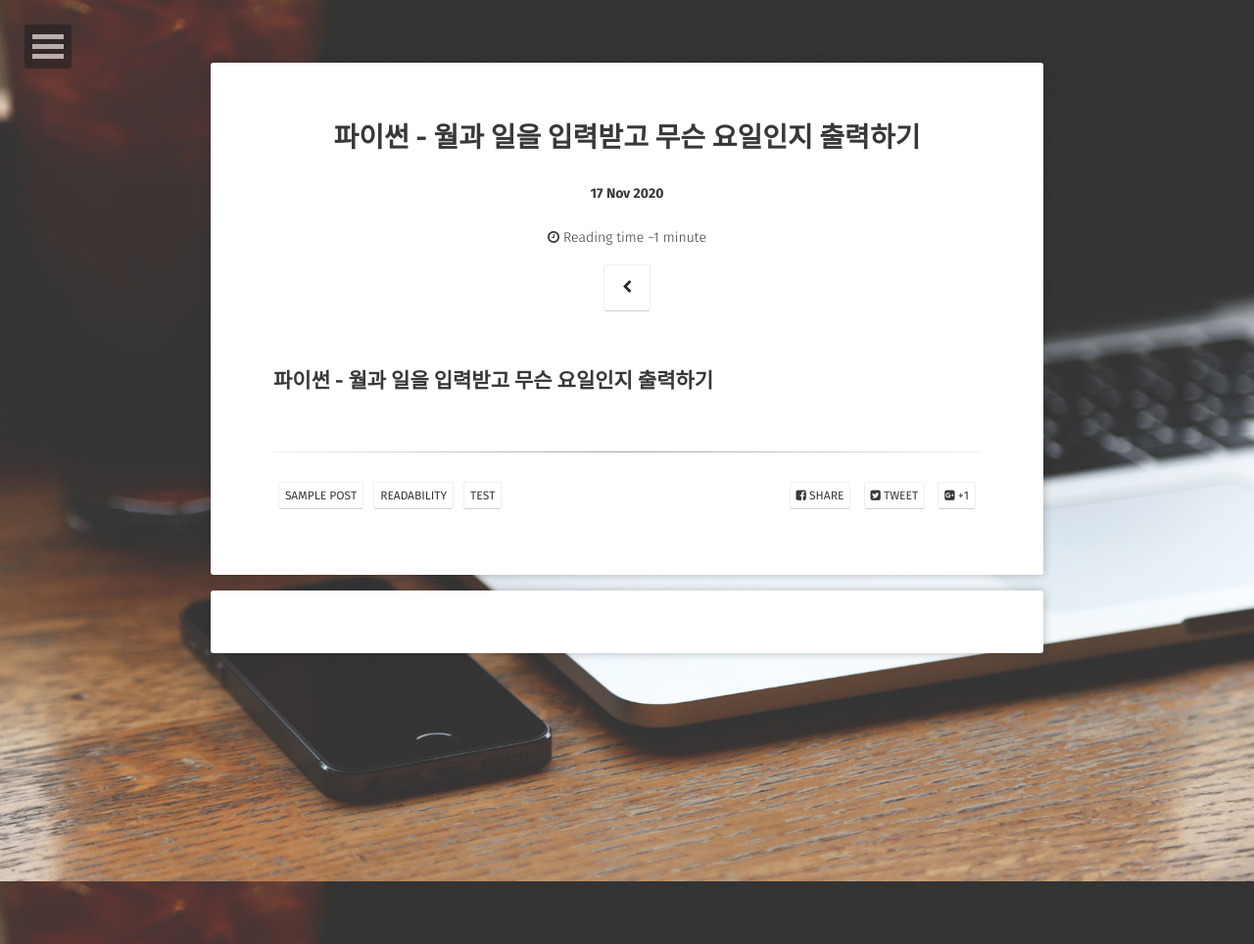
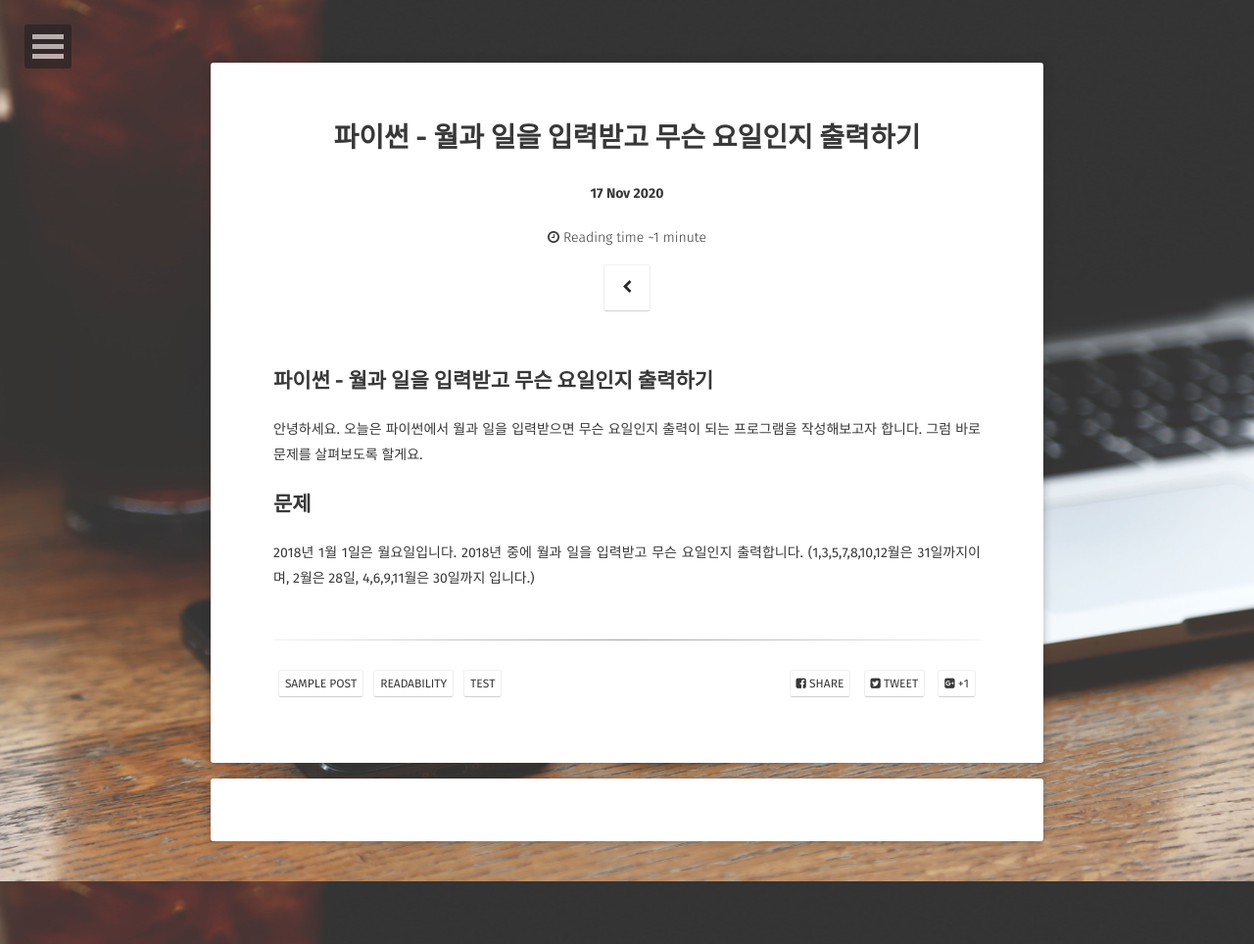
Before and after one commit to yulmukim/yulmukim.github.com, a Jekyll site: the page built from _posts/2020-11-18-readability-post.md, in a window 1280 px wide. Shown: the whole page at 98% size. Built offline with Jekyll 4.4.1, drawn with Linux system fonts in a browser that asks for light colours; some web fonts are replaced; comment, search, counter and statistics services are not loaded.

Commit message:
Update 2020-11-18-readability-post.md

```diff
--- a/_posts/2020-11-18-readability-post.md
+++ b/_posts/2020-11-18-readability-post.md
@@ -8,3 +8,11 @@ comments: true
 ---
 
 ## 파이썬 - 월과 일을 입력받고 무슨 요일인지 출력하기
+
+안녕하세요. 오늘은 파이썬에서 월과 일을 입력받으면 무슨 요일인지 출력이 되는 프로그램을 작성해보고자 합니다.
+그럼 바로 문제를 살펴보도록 할게요.
+
+## 문제
+
+2018년 1월 1일은 월요일입니다. 2018년 중에 월과 일을 입력받고 무슨 요일인지 출력합니다.
+(1,3,5,7,8,10,12월은 31일까지이며, 2월은 28일, 4,6,9,11월은 30일까지 입니다.)
```
